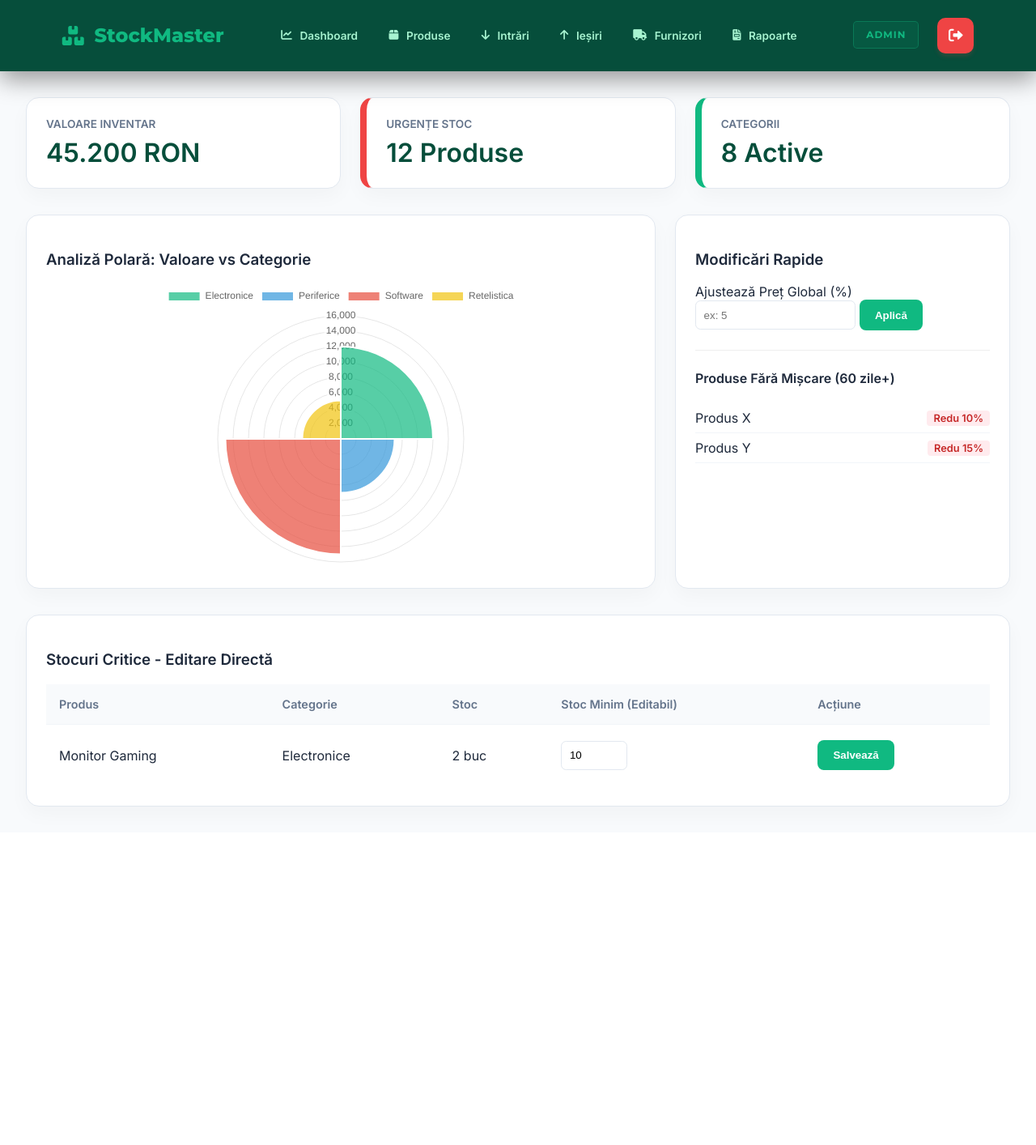
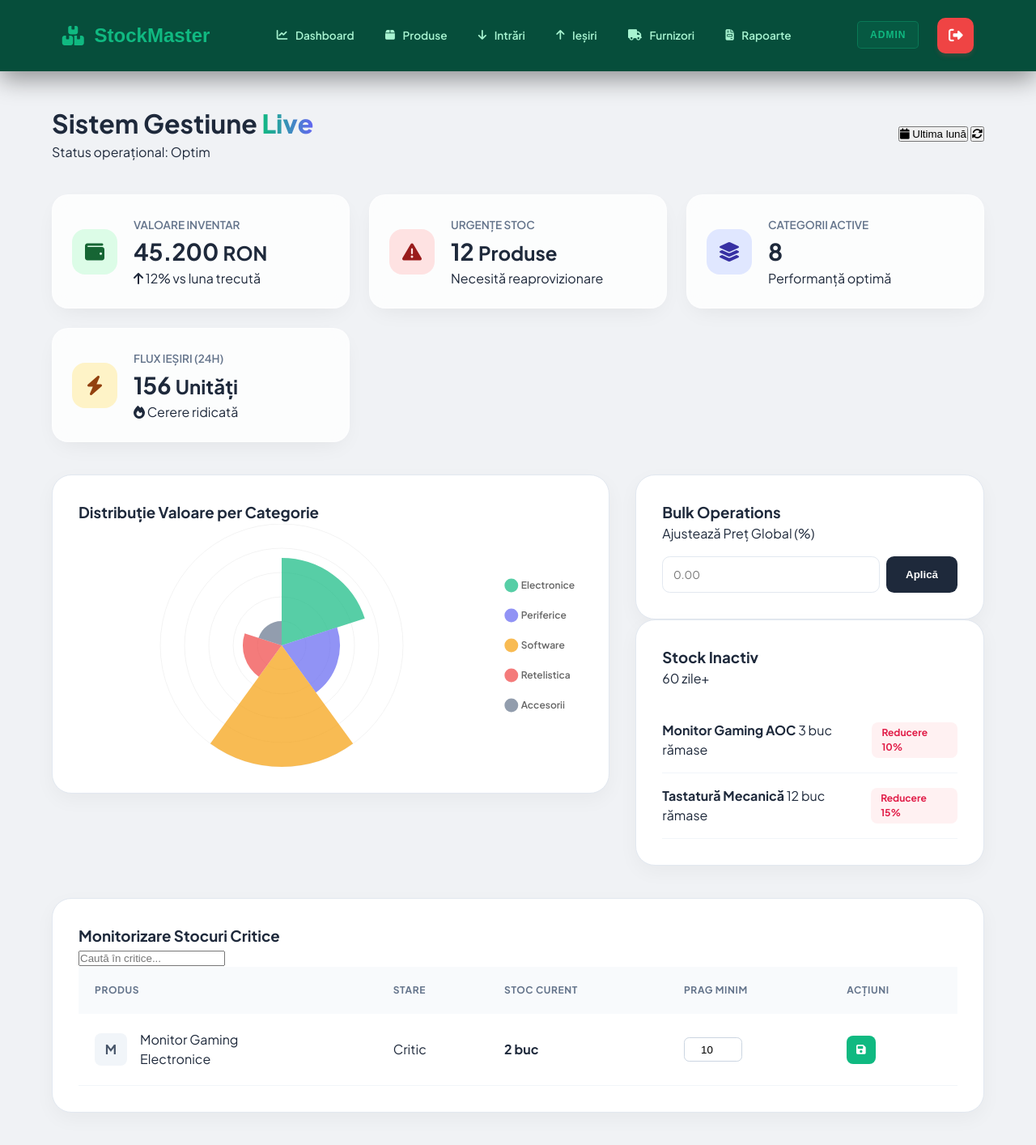
Before and after one commit to Stefann94/Gestiune, a Flask app: page /dashboard in a window 1280 px wide. Shown: the whole page at 81% size. Before the commit the page ends 997 px from the top, so only its background shows below. Run offline with Flask 3, Linux system fonts and the light colour scheme; some libraries are stand-ins or nearby versions.

Commit message:
small fixes

```diff
--- a/static/componente.js
+++ b/static/componente.js
@@ -1,9 +1,11 @@
 window.initCommonComponents = function () {
     const navbarHTML = `
     <nav class="navbar">
-        <div class="logo">
-            <i class="fas fa-boxes"></i> <span>StockMaster</span>
-        </div>
+        <a href="/" class="logo-link">
+                    <div class="logo">
+                        <i class="fas fa-boxes"></i> <span>StockMaster</span>
+                    </div>
+        </a>
         <ul class="nav-links">
             <li>
                 <a href="/dashboard">
--- a/static/panou.css
+++ b/static/panou.css
@@ -1,137 +1,271 @@
-/* panou.css - Fără PX, Full Responsive */
-body {
+/* --- RESET & GLOBAL --- */
+* {
+    box-sizing: border-box;
     margin: 0;
     padding: 0;
-    font-family: 'Inter', sans-serif;
-    background-color: #f8fafc;
-    color: #1e293b;
-    font-size: 1rem;
 }
 
-.dashboard {
-    /* Spațiu pentru navbar-ul fixed (care are 5.5rem) */
+body {
+    background-color: #f0f2f5;
+    font-family: 'Plus Jakarta Sans', sans-serif;
+    color: #1e293b;
+    line-height: 1.5;
+    /* Font size de bază pentru a controla restul unităților rem */
+    font-size: 100%;
+}
+
+/* --- LAYOUT CONTAINER --- */
+.dashboard-container {
     margin-top: 5.5rem;
-    padding: 2rem;
+    padding: 2.5rem 5%; /* Padding lateral procentual pentru responsivitate */
+    max-width: 100%;
     display: flex;
     flex-direction: column;
-    gap: 2rem;
-    max-width: 100vw;
+    gap: 2.5rem;
 }
 
-.card {
-    background: white;
-    border-radius: 1rem;
-    padding: 1.5rem;
-    border: 0.06rem solid #e2e8f0;
-    box-shadow: 0 0.6rem 1.5rem rgba(0, 0, 0, 0.03);
-}
-
-/* KPI-uri cu culori din StockMaster */
-.kpi-grid {
-    display: grid;
-    grid-template-columns: repeat(auto-fit, minmax(16rem, 1fr));
-    gap: 1.5rem;
-}
-
-.kpi {
+/* --- HEADER --- */
+.db-header {
     display: flex;
-    flex-direction: column;
-    transition: transform 0.2s;
-}
-
-.kpi:hover { transform: translateY(-0.2rem); }
-.kpi span { font-size: 0.85rem; color: #64748b; font-weight: 600; text-transform: uppercase; }
-.kpi strong { font-size: 2rem; margin-top: 0.5rem; color: #064e3b; }
-
-.kpi.alert { border-left: 0.5rem solid #ef4444; }
-.kpi.info { border-left: 0.5rem solid #10b981; }
-
-/* Layout Secțiuni */
-.analysis-row {
-    display: flex;
+    justify-content: space-between;
+    align-items: center;
     flex-wrap: wrap;
     gap: 1.5rem;
 }
 
-.chart-box { flex: 2; min-width: 22rem; }
-.action-box { flex: 1; min-width: 18rem; }
-
-.canvas-wrapper {
-    position: relative;
-    height: 22rem; /* Controlat prin REM */
-    width: 100%;
+.text-gradient {
+    background: linear-gradient(90deg, #10b981, #6366f1);
+    -webkit-background-clip: text;
+    -webkit-text-fill-color: transparent;
+    font-weight: 800;
 }
 
-/* Utilitare Listă și Badge */
-.stock-list {
-    list-style: none;
-    padding: 0;
+/* --- BENTO GRID KPI --- */
+.bento-grid-kpi {
+    display: grid;
+    /* Grid adaptiv care nu crapă la rezoluții mici */
+    grid-template-columns: repeat(auto-fit, minmax(17rem, 1fr));
+    gap: 1.5rem;
+}
+
+.kpi-card {
+    background: rgba(255, 255, 255, 0.8);
+    backdrop-filter: blur(0.6rem);
+    -webkit-backdrop-filter: blur(0.6rem);
+    border: 0.06rem solid rgba(255, 255, 255, 0.4);
+    padding: 1.5rem;
+    border-radius: 1.25rem;
+    display: flex;
+    align-items: center;
+    gap: 1.25rem;
+    box-shadow: 0 0.6rem 1.8rem -0.6rem rgba(0, 0, 0, 0.08);
+    transition: transform 0.3s ease;
+}
+
+.kpi-card:hover {
+    transform: translateY(-0.3rem);
+}
+
+.kpi-icon {
+    width: 3.5rem;
+    height: 3.5rem;
+    min-width: 3.5rem; /* Previne turtirea iconiței */
+    border-radius: 1rem;
+    display: flex;
+    align-items: center;
+    justify-content: center;
+    font-size: 1.5rem;
+}
+
+/* Culori KPI fără variabile */
+.kpi-icon.money { background: #dcfce7; color: #166534; }
+.kpi-icon.alert { background: #fee2e2; color: #991b1b; }
+.kpi-icon.box { background: #e0e7ff; color: #3730a3; }
+.kpi-icon.chart { background: #fef3c7; color: #92400e; }
+
+.value {
+    font-size: 1.8rem;
+    font-weight: 700;
+    display: block;
+}
+
+.label {
+    font-size: 0.85rem;
+    color: #64748b;
+    font-weight: 600;
+    text-transform: uppercase;
+}
+
+/* --- MAIN CONTENT SPLIT --- */
+.main-content-layout {
+    display: grid;
+    grid-template-columns: 1.6fr 1fr;
+    gap: 2rem;
+}
+
+.card {
+    background: #ffffff;
+    border-radius: 1.5rem;
+    padding: 2rem;
+    box-shadow: 0 0.5rem 1.5rem rgba(0, 0, 0, 0.04);
+    border: 0.06rem solid #e2e8f0;
+}
+
+/* --- QUICK ACTIONS & LISTS --- */
+.fancy-input-group {
+    display: flex;
+    gap: 0.5rem;
     margin-top: 1rem;
 }
 
-.stock-list li {
-    padding: 0.8rem 0;
-    border-bottom: 0.06rem solid #f1f5f9;
+.fancy-input-group input {
+    flex: 1;
+    padding: 0.8rem;
+    border-radius: 0.6rem;
+    border: 0.12rem solid #e2e8f0;
+    outline: none;
+    font-family: inherit;
+}
+
+.btn-action {
+    background: #1e293b;
+    color: #ffffff;
+    border: none;
+    padding: 0.8rem 1.5rem;
+    border-radius: 0.6rem;
+    cursor: pointer;
+    font-weight: 600;
+}
+
+.dead-stock-list {
+    list-style: none;
+    margin-top: 1.5rem;
+}
+
+.dead-stock-list li {
     display: flex;
     justify-content: space-between;
     align-items: center;
+    padding: 1rem 0;
+    border-bottom: 0.06rem solid #f1f5f9;
 }
 
-.badge {
-    background: #fef2f2;
-    color: #ef4444;
-    padding: 0.3rem 0.6rem;
-    border-radius: 0.4rem;
-    font-size: 0.8rem;
-    font-weight: bold;
+.action-tag {
+    background: #fff1f2;
+    color: #e11d48;
+    padding: 0.25rem 0.75rem;
+    border-radius: 0.5rem;
+    font-size: 0.75rem;
+    font-weight: 700;
 }
 
-/* Butoane și Input-uri */
-.btn-primary, .btn-save {
-    background: #10b981; /* Verdele tau principal */
-    color: white;
-    border: none;
-    padding: 0.7rem 1.2rem;
-    border-radius: 0.5rem;
-    font-weight: 600;
-    cursor: pointer;
-    transition: 0.2s;
-}
-
-.btn-primary:hover { background: #059669; }
-
-.input-edit, input[type="number"] {
-    padding: 0.6rem;
-    border: 0.1rem solid #e2e8f0;
-    border-radius: 0.4rem;
-    outline: none;
-}
-
-.input-edit:focus { border-color: #10b981; }
-
-/* Responsivitate Table */
-.responsive-table {
-    overflow-x: auto;
-    margin-top: 1rem;
+/* --- TABLE SECTION --- */
+.modern-table-wrapper {
+    overflow-x: auto; /* Scroll orizontal pe mobil */
+    width: 100%;
 }
 
 table {
     width: 100%;
     border-collapse: collapse;
+    min-width: 40rem; /* Garantează că tabelul nu se înghesuie prea tare */
 }
 
 th {
+    text-align: left;
+    padding: 1.25rem;
     background: #f8fafc;
-    padding: 1rem;
-    text-align: left;
-    font-size: 0.9rem;
     color: #64748b;
+    font-size: 0.75rem;
+    text-transform: uppercase;
+    letter-spacing: 0.05em;
 }
 
-td { padding: 1.2rem 1rem; border-top: 0.06rem solid #f1f5f9; }
+td {
+    padding: 1.25rem;
+    border-bottom: 0.06rem solid #f1f5f9;
+}
 
+.product-cell {
+    display: flex;
+    align-items: center;
+    gap: 1rem;
+}
+
+.product-img {
+    width: 2.5rem;
+    height: 2.5rem;
+    background: #f1f5f9;
+    border-radius: 0.5rem;
+    display: flex;
+    align-items: center;
+    justify-content: center;
+    font-weight: bold;
+    color: #475569;
+}
+
+.inline-edit {
+    width: 4.5rem;
+    padding: 0.4rem;
+    border: 0.1rem solid #cbd5e1;
+    border-radius: 0.4rem;
+    text-align: center;
+}
+
+.btn-table-save {
+    background: #10b981;
+    color: white;
+    border: none;
+    width: 2.2rem;
+    height: 2.2rem;
+    border-radius: 0.5rem;
+    cursor: pointer;
+}
+
+/* --- RESPONSIVITATE (MEDIA QUERIES) --- */
+
+/* Pentru tablete și ecrane medii */
+@media (max-width: 64rem) {
+    .main-content-layout {
+        grid-template-columns: 1fr;
+    }
+
+    .dashboard-container {
+        padding: 1.5rem 3%;
+    }
+}
+
+/* Pentru ecrane mici (Mobile) */
 @media (max-width: 48rem) {
-    .dashboard { padding: 1rem; }
-    .kpi strong { font-size: 1.6rem; }
-    .chart-box { min-width: 100%; }
+    .db-header {
+        flex-direction: column;
+        align-items: flex-start;
+    }
+
+    .kpi-card {
+        padding: 1rem;
+    }
+
+    .value {
+        font-size: 1.5rem;
+    }
+
+    .card {
+        padding: 1.25rem;
+    }
+
+    .fancy-input-group {
+        flex-direction: column;
+    }
+
+    .btn-action {
+        width: 100%;
+    }
 }
+
+/* Ajustare font-size global pentru ecrane foarte mari */
+@media (min-width: 120rem) {
+    body {
+        font-size: 115%;
+    }
+}
--- a/static/panou.js
+++ b/static/panou.js
@@ -1,79 +1,58 @@
 document.addEventListener('DOMContentLoaded', function() {
-    // 1. Configurare Grafic Polar Area
+    // 1. Configurare Chart.js cu gradient și fonturi custom
     const ctx = document.getElementById('polarChart').getContext('2d');
 
-    // Date de test (le vom înlocui ulterior cu fetch din Python)
-    const dataCategorii = {
-        labels: ['Electronice', 'Electrocasnice', 'Birotică', 'Gadgets', 'Altele'],
-        datasets: [{
-            label: 'Valoare Stoc (RON)',
-            data: [12000, 7500, 3000, 5000, 2000],
-            backgroundColor: [
-                'rgba(52, 152, 219, 0.7)',  // Albastru
-                'rgba(231, 76, 60, 0.7)',   // Roșu
-                'rgba(46, 204, 113, 0.7)',  // Verde
-                'rgba(241, 196, 15, 0.7)',  // Galben
-                'rgba(155, 89, 182, 0.7)'   // Mov
-            ],
-            borderWidth: 2,
-            borderColor: '#ffffff'
-        }]
-    };
-
-    const polarChart = new Chart(ctx, {
+    // Gradient pentru un efect vizual deosebit
+    const chart = new Chart(ctx, {
         type: 'polarArea',
-        data: dataCategorii,
+        data: {
+            labels: ['Electronice', 'Periferice', 'Software', 'Retelistica', 'Accesorii'],
+            datasets: [{
+                data: [18000, 12000, 25000, 8000, 5000],
+                backgroundColor: [
+                    'rgba(16, 185, 129, 0.7)',
+                    'rgba(99, 102, 241, 0.7)',
+                    'rgba(245, 158, 11, 0.7)',
+                    'rgba(239, 68, 68, 0.7)',
+                    'rgba(100, 116, 139, 0.7)'
+                ],
+                borderWidth: 0
+            }]
+        },
         options: {
             responsive: true,
             maintainAspectRatio: false,
             scales: {
                 r: {
-                    grid: { color: '#ddd' },
-                    ticks: { display: false } // Ascundem numerele brute pentru un aspect curat
+                    grid: { color: 'rgba(0,0,0,0.05)' },
+                    ticks: { display: false }
                 }
             },
             plugins: {
                 legend: {
-                    position: 'bottom',
-                    labels: { padding: 20, font: { size: 14 } }
+                    position: 'right',
+                    labels: {
+                        usePointStyle: true,
+                        padding: 25,
+                        font: { family: 'Plus Jakarta Sans', size: 12, weight: '600' }
+                    }
                 }
             }
         }
     });
 
-    // 2. Interactivitate: Salvare Stoc Minim (Quick Edit)
-    const saveButtons = document.querySelectorAll('.btn-save');
+    // 2. Simulări UI
+    console.log("Dashboard Premium inițializat...");
 
-    saveButtons.forEach(button => {
-        button.addEventListener('click', function() {
-            const row = this.closest('tr');
-            const productName = row.cells[0].innerText;
-            const newMinStock = row.querySelector('.input-edit').value;
-
-            // Simulare apel API
-            console.log(`Salvare pentru ${productName}: Stoc minim nou = ${newMinStock}`);
-
-            // Efect vizual de succes
-            this.innerText = '✅ OK';
-            this.style.background = '#2ecc71';
-
-            setTimeout(() => {
-                this.innerText = 'Salvează';
-                this.style.background = '#3498db';
-            }, 2000);
-
-            // Aici vei adăuga ulterior:
-            // fetch('/update-min-stock', { method: 'POST', body: ... })
+    // Exemplu de animație la hover pe carduri KPI
+    const kpiCards = document.querySelectorAll('.kpi-card');
+    kpiCards.forEach(card => {
+        card.addEventListener('mouseenter', () => {
+            card.style.transform = "translateY(-5px) scale(1.02)";
+            card.style.transition = "all 0.3s cubic-bezier(0.4, 0, 0.2, 1)";
+        });
+        card.addEventListener('mouseleave', () => {
+            card.style.transform = "translateY(0) scale(1)";
         });
     });
-
-    // 3. Interactivitate: Ajustare Preț Global
-    const btnApplyPrice = document.querySelector('.btn-primary');
-    btnApplyPrice.addEventListener('click', function() {
-        const percent = this.previousElementSibling.value;
-        if(percent) {
-            alert(`Se aplică o modificare de ${percent}% asupra prețurilor din baza de date...`);
-            // Logica de backend va veni aici
-        }
-    });
 });
--- a/templates/panou.html
+++ b/templates/panou.html
@@ -3,127 +3,165 @@
 <head>
     <meta charset="UTF-8">
     <meta name="viewport" content="width=device-width, initial-scale=1.0">
-    <title>Control Panel - Stoc Avansat</title>
-
+    <title>Dashboard | StockMaster Pro</title>
     <link rel="preconnect" href="https://fonts.googleapis.com">
-    <link rel="preconnect" href="https://fonts.gstatic.com" crossorigin>
-    <link href="https://fonts.googleapis.com/css2?family=Inter:wght@400;500;600&family=Montserrat:wght@700;800&display=swap" rel="stylesheet">
-
-    <link rel="stylesheet" href="https://cdnjs.cloudflare.com/ajax/libs/font-awesome/6.0.0/css/all.min.css">
-
+    <link href="https://fonts.googleapis.com/css2?family=Plus+Jakarta+Sans:wght@400;500;600;700;800&display=swap" rel="stylesheet">
+    <link rel="stylesheet" href="https://cdnjs.cloudflare.com/ajax/libs/font-awesome/6.4.0/css/all.min.css">
     <link rel="stylesheet" href="{{ url_for('static', filename='navbar.css') }}">
     <link rel="stylesheet" href="{{ url_for('static', filename='panou.css') }}">
-
-    <script src="https://cdn.jsdelivr.net/npm/chart.js"></script>
 </head>
 <body>
 
     <div id="navbar-placeholder"></div>
 
-    <main class="dashboard">
-        <header class="kpi-grid">
-            <div class="card kpi">
-                <span>Valoare Inventar</span>
-                <strong>45.200 RON</strong>
+    <main class="dashboard-container">
+        <header class="db-header">
+            <div class="welcome-text">
+                <h1>Sistem Gestiune <span class="text-gradient">Live</span></h1>
+                <p>Status operațional: <span class="status-chip online">Optim</span></p>
             </div>
-            <div class="card kpi alert">
-                <span>Urgențe Stoc</span>
-                <strong>12 Produse</strong>
-            </div>
-            <div class="card kpi info">
-                <span>Categorii</span>
-                <strong>8 Active</strong>
+            <div class="header-actions">
+                <button class="btn-ghost"><i class="fas fa-calendar"></i> Ultima lună</button>
+                <button class="btn-refresh"><i class="fas fa-sync-alt"></i></button>
             </div>
         </header>
 
-        <section class="analysis-row">
-            <div class="card chart-box">
-                <h3>Analiză Polară: Valoare vs Categorie</h3>
-                <div class="canvas-wrapper">
+        <section class="bento-grid-kpi">
+            <div class="kpi-card glass">
+                <div class="kpi-icon money"><i class="fas fa-wallet"></i></div>
+                <div class="kpi-info">
+                    <span class="label">Valoare Inventar</span>
+                    <h2 class="value">45.200 <small>RON</small></h2>
+                    <span class="trend up"><i class="fas fa-arrow-up"></i> 12% vs luna trecută</span>
+                </div>
+            </div>
+            <div class="kpi-card glass warning">
+                <div class="kpi-icon alert"><i class="fas fa-exclamation-triangle"></i></div>
+                <div class="kpi-info">
+                    <span class="label">Urgențe Stoc</span>
+                    <h2 class="value">12 <small>Produse</small></h2>
+                    <span class="trend neutral">Necesită reaprovizionare</span>
+                </div>
+            </div>
+            <div class="kpi-card glass info">
+                <div class="kpi-icon box"><i class="fas fa-layer-group"></i></div>
+                <div class="kpi-info">
+                    <span class="label">Categorii Active</span>
+                    <h2 class="value">8</h2>
+                    <span class="trend blue">Performanță optimă</span>
+                </div>
+            </div>
+            <div class="kpi-card glass activity">
+                <div class="kpi-icon chart"><i class="fas fa-bolt"></i></div>
+                <div class="kpi-info">
+                    <span class="label">Flux Ieșiri (24h)</span>
+                    <h2 class="value">156 <small>Unități</small></h2>
+                    <span class="trend up"><i class="fas fa-fire"></i> Cerere ridicată</span>
+                </div>
+            </div>
+        </section>
+
+        <section class="main-content-layout">
+            <div class="content-column visual-analysis">
+                <div class="card glass-dark">
+                    <div class="card-header">
+                        <h3>Distribuție Valoare per Categorie</h3>
+                        <div class="chart-legend-custom" id="customLegend"></div>
+                    </div>
+                    <div class="chart-container-large">
                         <canvas id="polarChart"></canvas>
                     </div>
                 </div>
+            </div>
 
-            <div class="card action-box">
-                <h3>Modificări Rapide</h3>
-                <div class="control-group">
-                    <label>Ajustează Preț Global (%)</label>
-                    <div class="input-inline">
-                        <input type="number" placeholder="ex: 5">
-                        <button class="btn-primary">Aplică</button>
+            <div class="content-column quick-actions">
+                <div class="card glass gradient-border">
+                    <h3>Bulk Operations</h3>
+                    <div class="bulk-control">
+                        <p>Ajustează Preț Global (%)</p>
+                        <div class="fancy-input-group">
+                            <input type="number" placeholder="0.00">
+                            <button class="btn-action">Aplică</button>
                         </div>
                     </div>
-                <hr style="margin: 1.5rem 0; border: 0; border-top: 1px solid #eee;">
-                <div class="dead-stock">
-                    <h4>Produse Fără Mișcare (60 zile+)</h4>
-                    <ul class="stock-list" style="list-style: none; padding: 0;">
-                        <li style="display: flex; justify-content: space-between; padding: 0.5rem 0;">
-                            Produs X <span class="badge" style="background: #ffebee; color: #c62828; padding: 2px 8px; border-radius: 4px; font-size: 0.8rem;">Redu 10%</span>
+                </div>
+
+                <div class="card glass">
+                    <div class="card-header-flex">
+                        <h3>Stock Inactiv</h3>
+                        <span class="badge-count">60 zile+</span>
+                    </div>
+                    <ul class="dead-stock-list">
+                        <li>
+                            <div class="item-meta">
+                                <strong>Monitor Gaming AOC</strong>
+                                <span>3 buc rămase</span>
+                            </div>
+                            <span class="action-tag">Reducere 10%</span>
                         </li>
-                        <li style="display: flex; justify-content: space-between; padding: 0.5rem 0;">
-                            Produs Y <span class="badge" style="background: #ffebee; color: #c62828; padding: 2px 8px; border-radius: 4px; font-size: 0.8rem;">Redu 15%</span>
+                        <li>
+                            <div class="item-meta">
+                                <strong>Tastatură Mecanică</strong>
+                                <span>12 buc rămase</span>
+                            </div>
+                            <span class="action-tag">Reducere 15%</span>
                         </li>
                     </ul>
                 </div>
             </div>
         </section>
 
-        <section class="table-container card">
-            <h3>Stocuri Critice - Editare Directă</h3>
-            <div class="responsive-table">
+        <section class="table-section">
+            <div class="card glass no-padding">
+                <div class="table-header-custom">
+                    <h3>Monitorizare Stocuri Critice</h3>
+                    <div class="table-filters">
+                        <input type="text" placeholder="Caută în critice..." id="tableSearch">
+                    </div>
+                </div>
+                <div class="modern-table-wrapper">
                     <table>
                         <thead>
                             <tr>
                                 <th>Produs</th>
-                            <th>Categorie</th>
-                            <th>Stoc</th>
-                            <th>Stoc Minim (Editabil)</th>
-                            <th>Acțiune</th>
+                                <th>Stare</th>
+                                <th>Stoc Curent</th>
+                                <th>Prag Minim</th>
+                                <th class="text-right">Acțiuni</th>
                             </tr>
                         </thead>
                         <tbody>
                             <tr>
-                            <td>Monitor Gaming</td>
-                            <td>Electronice</td>
-                            <td><span class="warning">2 buc</span></td>
-                            <td><input type="number" value="10" class="input-edit" style="width: 60px;"></td>
-                            <td><button class="btn-save">Salvează</button></td>
+                                <td>
+                                    <div class="product-cell">
+                                        <div class="product-img">M</div>
+                                        <div>
+                                            <p class="p-name">Monitor Gaming</p>
+                                            <p class="p-cat">Electronice</p>
+                                        </div>
+                                    </div>
+                                </td>
+                                <td><span class="status-indicator-dot critical"></span> Critic</td>
+                                <td><strong class="text-danger">2 buc</strong></td>
+                                <td><input type="number" value="10" class="inline-edit"></td>
+                                <td class="text-right"><button class="btn-table-save"><i class="fas fa-save"></i></button></td>
                             </tr>
                         </tbody>
                     </table>
                 </div>
+            </div>
         </section>
     </main>
 
+    <script src="https://cdn.jsdelivr.net/npm/chart.js"></script>
     <script src="{{ url_for('static', filename='componente.js') }}"></script>
+    <script src="{{ url_for('static', filename='panou.js') }}"></script>
+
     <script>
-        // 1. Inițializăm Navbar-ul
         document.addEventListener('DOMContentLoaded', function() {
-            if (typeof initCommonComponents === 'function') {
-                initCommonComponents();
+            if (typeof window.initCommonComponents === 'function') {
+                window.initCommonComponents();
             }
-
-            // 2. Inițializăm Graficul Polar (În loc de fișier separat, îl punem aici pentru siguranță)
-            const ctx = document.getElementById('polarChart').getContext('2d');
-            new Chart(ctx, {
-                type: 'polarArea',
-                data: {
-                    labels: ['Electronice', 'Periferice', 'Software', 'Retelistica'],
-                    datasets: [{
-                        data: [12000, 7000, 15000, 5000],
-                        backgroundColor: [
-                            'rgba(16, 185, 129, 0.7)',
-                            'rgba(52, 152, 219, 0.7)',
-                            'rgba(231, 76, 60, 0.7)',
-                            'rgba(241, 196, 15, 0.7)'
-                        ]
-                    }]
-                },
-                options: {
-                    responsive: true,
-                    maintainAspectRatio: false
-                }
-            });
         });
     </script>
 </body>
```
Lines whose indentation alone changed are shown as unchanged.
